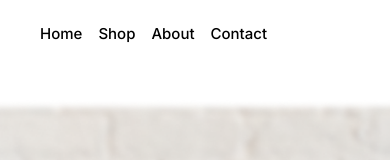
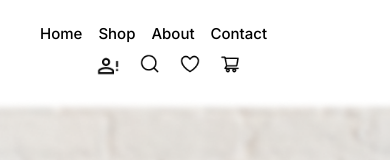
Before and after one commit to khansatanveer/hackathon, a Next.js app: page /Blog in a window 390 px wide. Shown: the top 160 px of the page. Built offline with nearby package versions, Linux system fonts and the light colour scheme.

Commit message:
Update header.tsx

```diff
--- a/src/app/components/header.tsx
+++ b/src/app/components/header.tsx
@@ -1,39 +1,27 @@
 import Link from "next/link";
-import Icon from "@/app/public/icons_search (2).png";
-import Person from "@/app/public/account.png";
-import Cart from "@/app/public/shopping-cart.png";
-import Heart from "@/app/public/akar-icons_heart.png";
 import Image from "next/image";
+import Icon from "../public/icons_search (2).png"
+import Person from "../public/account.png";
+import Cart from "../public/shopping-cart.png";
+import Heart from "../public/akar-icons_heart.png";
 
 const Header = () => {
   return (
-    <header className="flex  h-[100px] items-center justify-center">
-      <div className="grid grid-cols-2 sm:grid-cols-1  lg:grid-cols-1">
+    <header className="flex h-[100px] items-center justify-center">
+      <div className="grid grid-cols-2 sm:grid-cols-1 lg:grid-cols-1">
         {/* Navigation */}
         <div className="absolute top-[20px] left-4 lg:top-[38px] lg:left-[505px] sm:top-[38px] sm:left-[130px] md:left-[220px]">
-          <nav className="flex gap-4 sm:gap-4 md:gap-5 lg:gap-20 text-[15px] sm:text-[16px]  lg:text-[18px] px-6 lg:px-0 font-medium">
-            <Link
-              href="/Home"
-              className="text-black hover:underline  leading-7"
-            >
+          <nav className="flex gap-4 sm:gap-4 md:gap-5 lg:gap-20 text-[15px] sm:text-[16px] lg:text-[18px] px-6 lg:px-0 font-medium">
+            <Link href="/Home" className="text-black hover:underline leading-7">
               Home
             </Link>
-            <Link
-              href="/Shop"
-              className="text-black hover:underline  leading-7"
-            >
+            <Link href="/Shop" className="text-black hover:underline leading-7">
               Shop
             </Link>
-            <Link
-              href="/About"
-              className="text-black hover:underline  leading-7"
-            >
+            <Link href="/About" className="text-black hover:underline leading-7">
               About
             </Link>
-            <Link
-              href="/Contact"
-              className="text-black hover:underline leading-7"
-            >
+            <Link href="/Contact" className="text-black hover:underline leading-7">
               Contact
             </Link>
           </nav>
@@ -41,47 +29,49 @@ const Header = () => {
 
         {/* Icons */}
         <div className="flex gap-5 sm:gap-3 md:gap-4 lg:gap-[40px] ml-0 md:mr-[-90px] sm:ml-[440px] lg:ml-[1093px] px-24 sm:px-6 lg:px-0 mr-4 lg:mr-12 mt-8 sm:mt-0 lg:mt-0 ">
-          <div className="text-black">
-          <a href="../Account"  rel="noopener noreferrer" aria-label="Profile">
 
-    <Image  src={Person}
-    alt=""
-     className="text-[18px] sm:text-[18px] lg:text-[50px]"
-    />
+          <a href="../Account" rel="noopener noreferrer" aria-label="Profile">
+            <Image
+              src={Person}
+              alt="Profile Icon"
+              className="block text-black w-[40px] sm:w-[28px] lg:w-[30px] min-w-[24px]"
+            />
+          </a>
 
 
-</a>
+          <a href="" rel="noopener noreferrer" aria-label="Profile">
 
-          </div>
-          <div className="text-black">
-          <a href=""  rel="noopener noreferrer" aria-label="Profile">
-            <div className="text-[20px] sm:text-[20px]  lg:text-[28px]">
-              <Image
+            <Image
               src={Icon}
-              alt=""/>
-            </div>
-            </a>
-          </div>
-          <div className="text-black">
-          <a href=""  rel="noopener noreferrer" aria-label="Profile">
+              alt="Icon"
 
-            <Image  src={Heart}
-    alt=""
-     className="text-[18px] sm:text-[18px] lg:text-[24px]"
-    />
+              className="block text-black  w-[40px] sm:w-[24px] lg:w-[24px] min-w-[20px]"
+            />
 
-            </a>
-          </div>
-          <div className="text-black">
-          <a href=""  rel="noopener noreferrer" aria-label="Profile">
-          <Image  src={Cart}
-    alt=""
-     className="text-[18px] sm:text-[18px] lg:text-[24px]"
-    />
-            </a>
-          </div>
+          </a>
+
+
+          <a href="" rel="noopener noreferrer" aria-label="Profile">
+            <Image
+              src={Heart}
+              alt="Heart Icon"
+
+              className="block text-black  w-[40px] sm:w-[24px] lg:w-[24px] min-w-[20px]"
+            />
+          </a>
+
+
+          <a href="" rel="noopener noreferrer" aria-label="Profile">
+            <Image
+              src={Cart}
+              alt="Cart Icon"
+
+              className="block text-black  w-[40px] sm:w-[24px] lg:w-[24px] min-w-[20px]"
+            />
+          </a>
         </div>
       </div>
+
     </header>
   );
 };
```
